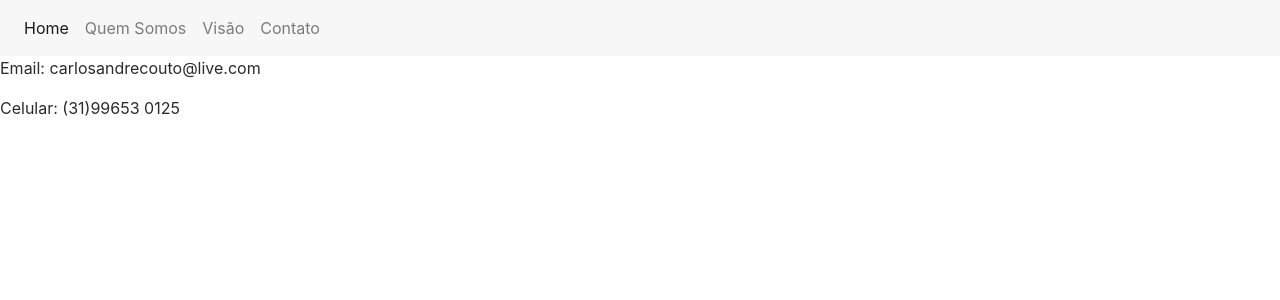
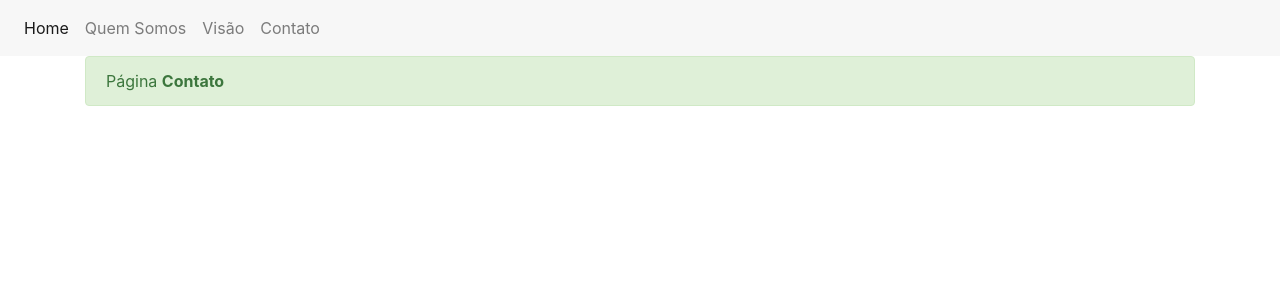
Before and after one commit to carlosandrercouto/angular-web-site-institucional, an Angular app: page /contato in a window 1280 px wide. Shown: the top 300 px of the page. Built offline with nearby package versions, Linux system fonts and the light colour scheme.

Commit message:
Criacao de links

```diff
--- a/src/app/app.component.html
+++ b/src/app/app.component.html
@@ -14,7 +14,7 @@
 			</li>
 
 			<li class="nav-item">
-				<a class="nav-link" href="#">Visão</a>
+				<a class="nav-link" [routerLink]="'nossa-visao'">Visão</a>
 			</li>
 
 			<li class="nav-item">
@@ -24,4 +24,6 @@
 	</div>
 </nav>
 
-<router-outlet> </router-outlet>
+<div class="container">
+	<router-outlet> </router-outlet>
+</div>
--- a/src/app/app.module.ts
+++ b/src/app/app.module.ts
@@ -5,15 +5,13 @@ import { HttpModule } from '@angular/http';
 import { RouterModule } from '@angular/router';
 import { NgModule } from '@angular/core';
 
-import { NossaVisaoComponent } from './nossa-visao/nossa-visao.component';
-
 import { ContatoModule } from './contato/contato.module';
 import { QuemSomosModule } from './quem-somos/quem-somos.module';
+import { NossaVisaoModule } from './nossa-visao/nossa-visao.module';
 
 @NgModule({
 	declarations: [
 		AppComponent,
-		NossaVisaoComponent,
 	],
 	imports: [
 		BrowserModule,
@@ -22,6 +20,7 @@ import { QuemSomosModule } from './quem-somos/quem-somos.module';
 		RouterModule,
 		ContatoModule,
 		QuemSomosModule,
+		NossaVisaoModule,
 		RouterModule.forRoot([
 
 		])
--- a/src/app/contato/contato.component.html
+++ b/src/app/contato/contato.component.html
@@ -1,2 +1,3 @@
-<p>Email: carlosandrecouto@live.com</p>
-<p>Celular: (31)99653 0125</p>
+<div class="alert alert-success" role="alert">
+	Página <strong>Contato</strong>
+</div>
--- a/src/app/nossa-visao/nossa-visao.component.html
+++ b/src/app/nossa-visao/nossa-visao.component.html
@@ -1,3 +1,3 @@
-<p>
-  nossa-visao works!
-</p>
+<div class="alert alert-success" role="alert">
+	Página <strong>Nossa Visão</strong>
+</div>
--- a/src/app/nossa-visao/nossa-visao.module.ts
+++ b/src/app/nossa-visao/nossa-visao.module.ts
@@ -1,7 +1,7 @@
 import { CommonModule } from '@angular/common';
 import { NgModule } from '@angular/core';
 import { RouterModule } from '@angular/router';
-import { NossaVisaoComponent } from '.nossa-visao.component';
+import { NossaVisaoComponent } from './nossa-visao.component';
 
 @NgModule({
 	imports: [
@@ -15,7 +15,7 @@ import { NossaVisaoComponent } from '.nossa-visao.component';
 	declarations: [
 		NossaVisaoComponent
 	],
-	exports [
+	exports: [
 		NossaVisaoComponent
 	]
 })
--- a/src/app/quem-somos/quem-somos.component.html
+++ b/src/app/quem-somos/quem-somos.component.html
@@ -1 +1,3 @@
-<p>Pagina quem somos</p>
+<div class="alert alert-success" role="alert">
+	Página <strong>Quem Somos</strong>
+</div>
```
